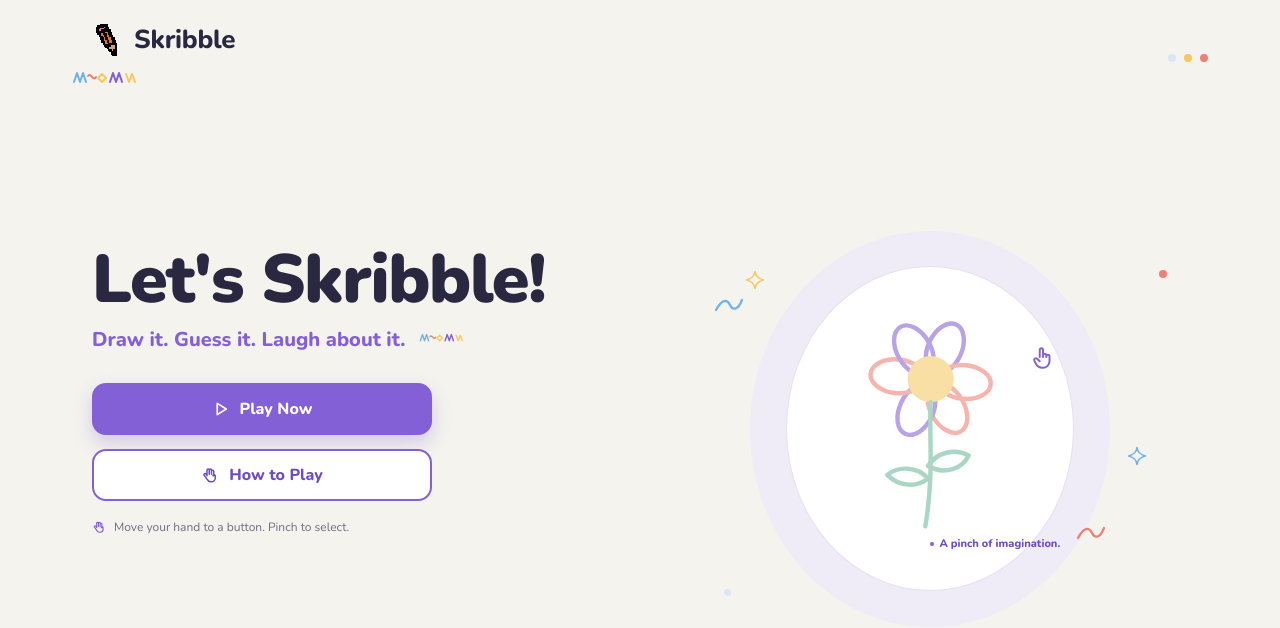
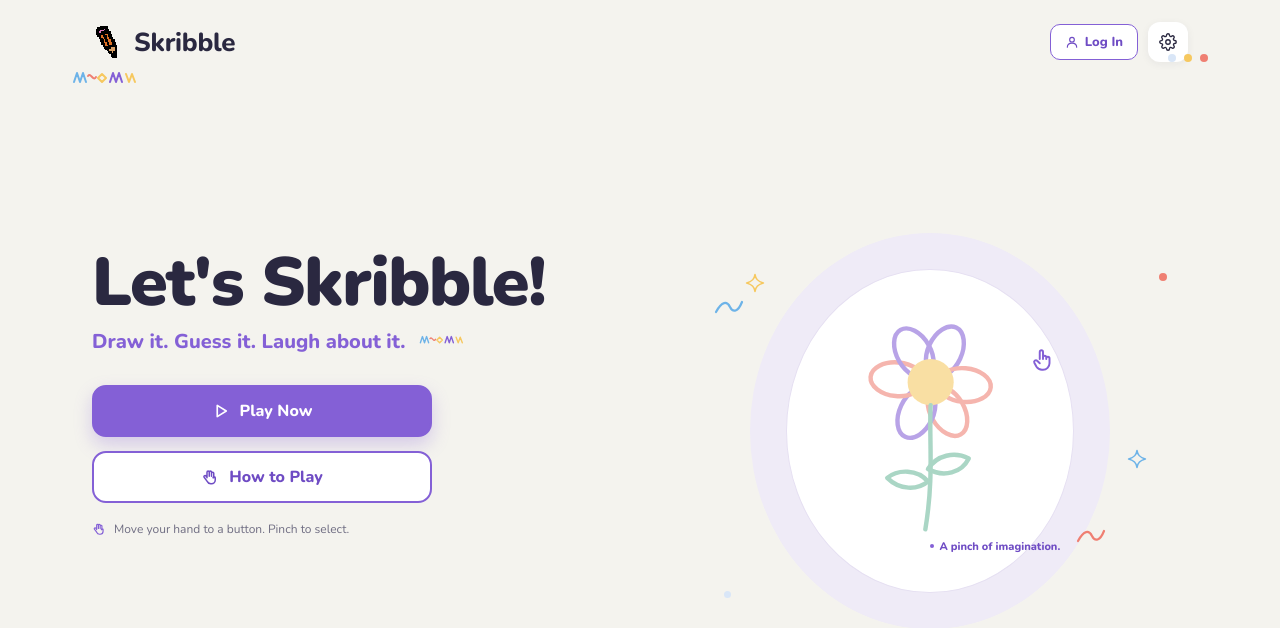
Before and after one commit to raneen233/HCI-project-, a Flask app: page / in a window 1280 px wide. Shown: the top 628 px of the page. Run offline with Flask 3, Linux system fonts and the light colour scheme.

Commit message:
Add login and settings buttons to header.

```diff
--- a/static/css/base.css
+++ b/static/css/base.css
@@ -21,6 +21,7 @@ a { color: inherit; text-decoration: none; }
 .logo-img { width: 32px; height: 32px; image-rendering: pixelated; display: block; }
 .header-left { display: flex; align-items: center; gap: 18px; }
 .header-squiggle { position: absolute; left: clamp(20px, 6vw, 72px); top: 70px; }
+.header-actions { display: flex; align-items: center; gap: 10px; }
 
 /* ---------- buttons ---------- */
 .btn {
--- a/templates/base.html
+++ b/templates/base.html
@@ -21,6 +21,7 @@
   <a class="brand gesture-target" href="{{ url_for('home') }}">{{ i.logo() }}<span>Skribble</span></a>
   {% block header_left %}{% endblock %}
 </div>
+<div class="header-actions">{% block header_actions %}{% endblock %}</div>
     </div>
 {% block header_deco %}<div class="header-squiggle deco">{{ i.squiggle() }}</div>{% endblock %}
   </header>
```
Also changed, not shown: 1 other file.
